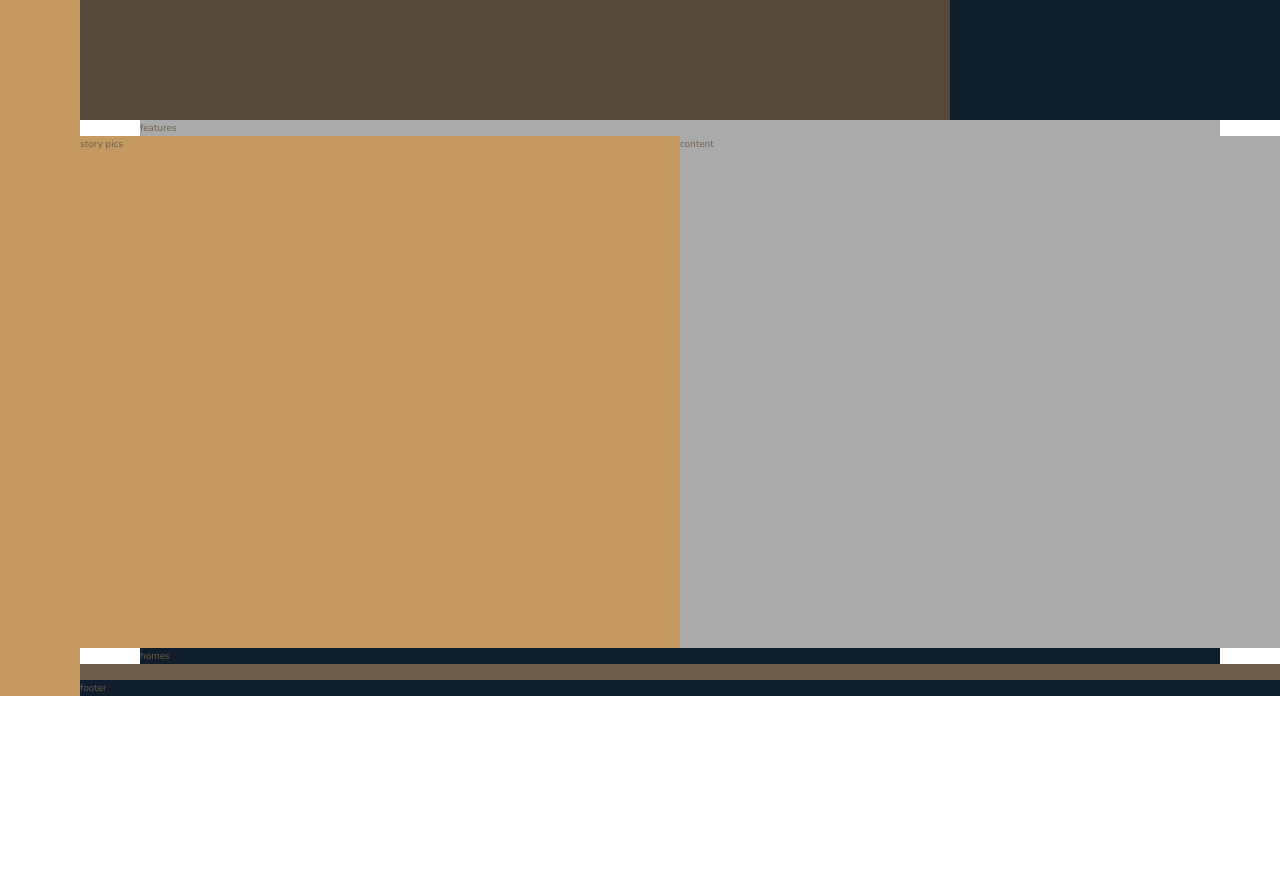
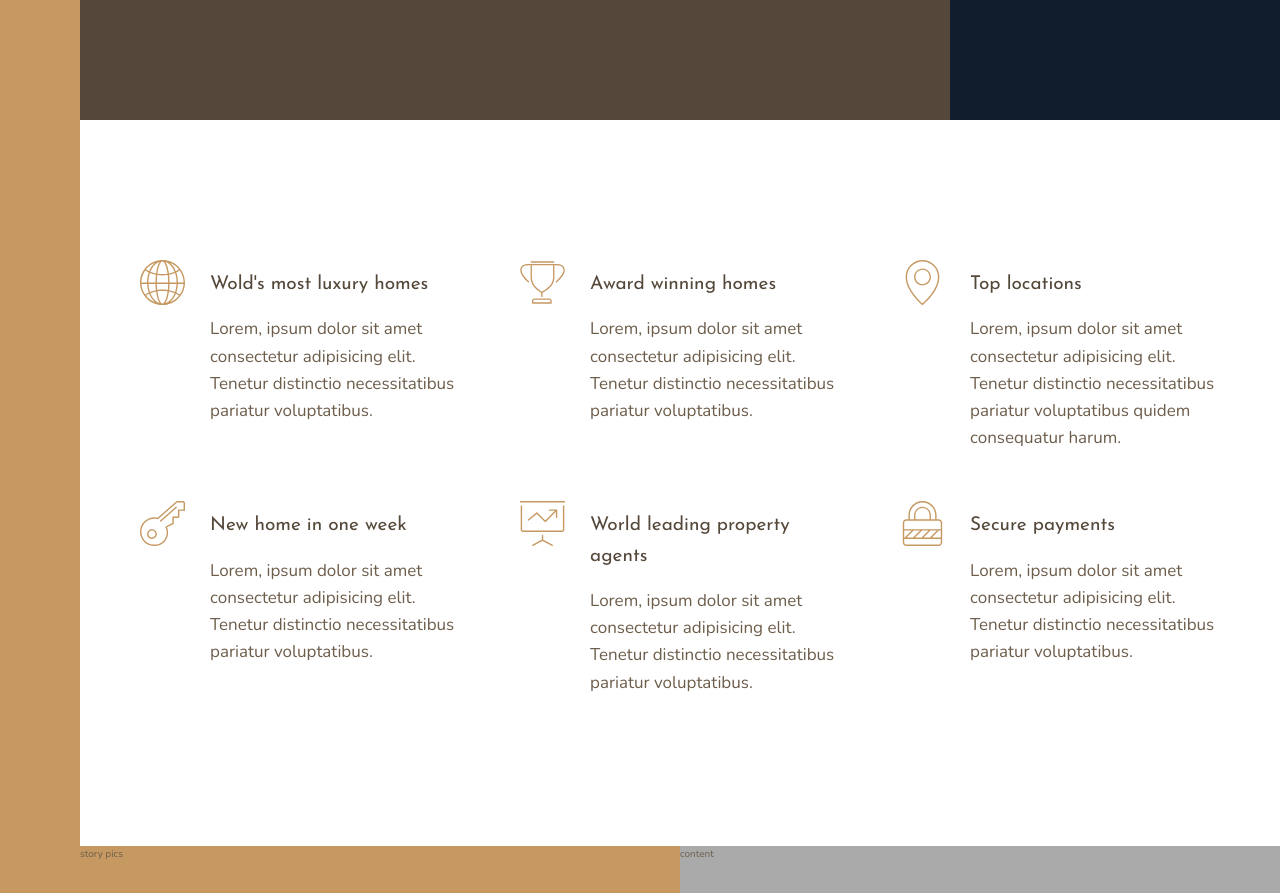
Before and after one commit to arozanski/properties, a website: page index.html in a window 1280 px wide. Shown: the part 520-1413 px from the top of the page. Before the commit the page ends 1216 px from the top, so only its background shows below. Drawn offline with nearby package versions, Linux system fonts and the light colour scheme; files that its build step writes are made by us from their sources.

Commit message:
add feature section

```diff
--- a/index.html
+++ b/index.html
@@ -22,7 +22,54 @@
         agents
       </div>
       <section class="features">
-        features
+        <div class="feature">
+          <svg class="feature__icon">
+            <use xlink:href="img/sprite.svg#icon-global"></use>
+          </svg>
+          <h4 class="heading-4 heading-4--dark">Wold's most luxury homes</h4>
+          <p class="feature__text">Lorem, ipsum dolor sit amet consectetur adipisicing elit. Tenetur distinctio necessitatibus pariatur voluptatibus.
+</p>
+        </div>
+        <div class="feature">
+          <svg class="feature__icon">
+            <use xlink:href="img/sprite.svg#icon-trophy"></use>
+          </svg>
+          <h4 class="heading-4 heading-4--dark">Award winning homes</h4>
+          <p class="feature__text">Lorem, ipsum dolor sit amet consectetur adipisicing elit. Tenetur distinctio necessitatibus pariatur voluptatibus.
+</p>
+        </div>
+        <div class="feature">
+          <svg class="feature__icon">
+            <use xlink:href="img/sprite.svg#icon-map-pin"></use>
+          </svg>
+          <h4 class="heading-4 heading-4--dark">Top locations</h4>
+          <p class="feature__text">Lorem, ipsum dolor sit amet consectetur adipisicing elit. Tenetur distinctio necessitatibus pariatur voluptatibus quidem consequatur harum.
+</p>
+        </div>
+        <div class="feature">
+          <svg class="feature__icon">
+            <use xlink:href="img/sprite.svg#icon-key"></use>
+          </svg>
+          <h4 class="heading-4 heading-4--dark">New home in one week</h4>
+          <p class="feature__text">Lorem, ipsum dolor sit amet consectetur adipisicing elit. Tenetur distinctio necessitatibus pariatur voluptatibus.
+</p>
+        </div>
+        <div class="feature">
+          <svg class="feature__icon">
+            <use xlink:href="img/sprite.svg#icon-presentation"></use>
+          </svg>
+          <h4 class="heading-4 heading-4--dark">World leading property agents</h4>
+          <p class="feature__text">Lorem, ipsum dolor sit amet consectetur adipisicing elit. Tenetur distinctio necessitatibus pariatur voluptatibus.
+</p>
+        </div>
+        <div class="feature">
+          <svg class="feature__icon">
+            <use xlink:href="img/sprite.svg#icon-lock"></use>
+          </svg>
+          <h4 class="heading-4 heading-4--dark">Secure payments</h4>
+          <p class="feature__text">Lorem, ipsum dolor sit amet consectetur adipisicing elit. Tenetur distinctio necessitatibus pariatur voluptatibus.
+</p>
+        </div>
       </section>
       <div class="story__pictures">
         story pics
--- a/sass/_features.scss
+++ b/sass/_features.scss
@@ -1,4 +1,28 @@
 .features {
-  background-color: $color-grey-light-2;
   grid-column: center-start / center-end;
+  margin: 15rem 0;
+
+  display: grid;
+  grid-template-columns: repeat(auto-fit, minmax(25rem, 1fr));
+  grid-gap: 6rem;
+  align-items: start;
 }
+
+.feature {
+  display: grid;
+  grid-template-columns: min-content 1fr;
+  grid-row-gap: 1.5rem;
+  grid-column-gap: 2.5rem;
+
+  &__icon {
+    grid-row: 1 / span 2;
+    transform: translateY(-1rem);
+    fill: $color-primary;
+    width: 4.5rem;
+    height: 4.5rem;
+  }
+
+  &__text {
+    font-size: 1.7rem;
+  }
+}
--- a/sass/_typography.scss
+++ b/sass/_typography.scss
@@ -0,0 +1,29 @@
+%heading {
+  font-family: $font-display;
+  font-weight: 400;
+}
+
+.heading-1 {
+  @extend %heading;
+}
+
+.heading-2 {
+  @extend %heading;
+}
+
+.heading-3 {
+  @extend %heading;
+}
+
+.heading-4 {
+  @extend %heading;
+  font-size: 1.9rem;
+
+  &--light {
+    color: $color-grey-light-1;
+  }
+
+  &--dark {
+    color: $color-grey-dark-1;
+  }
+}
```
Also changed, not shown: img/text.txt (deleted, +0 -18 lines).
